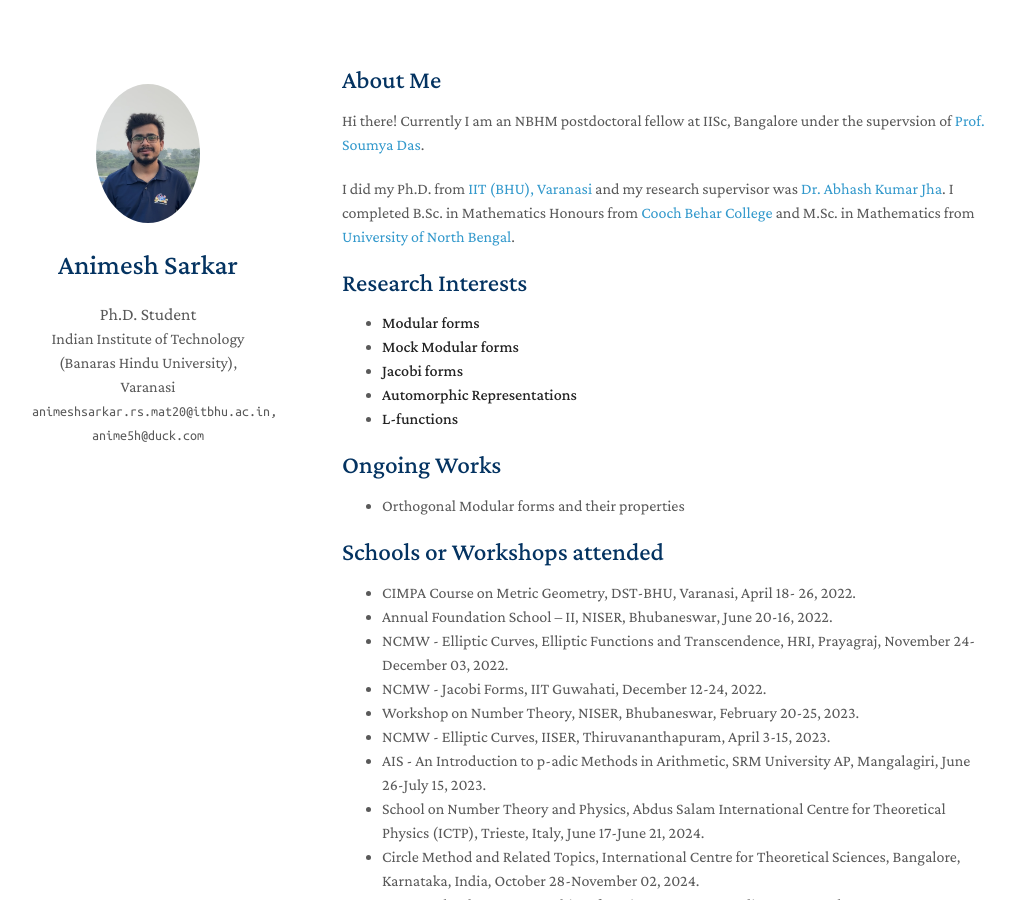
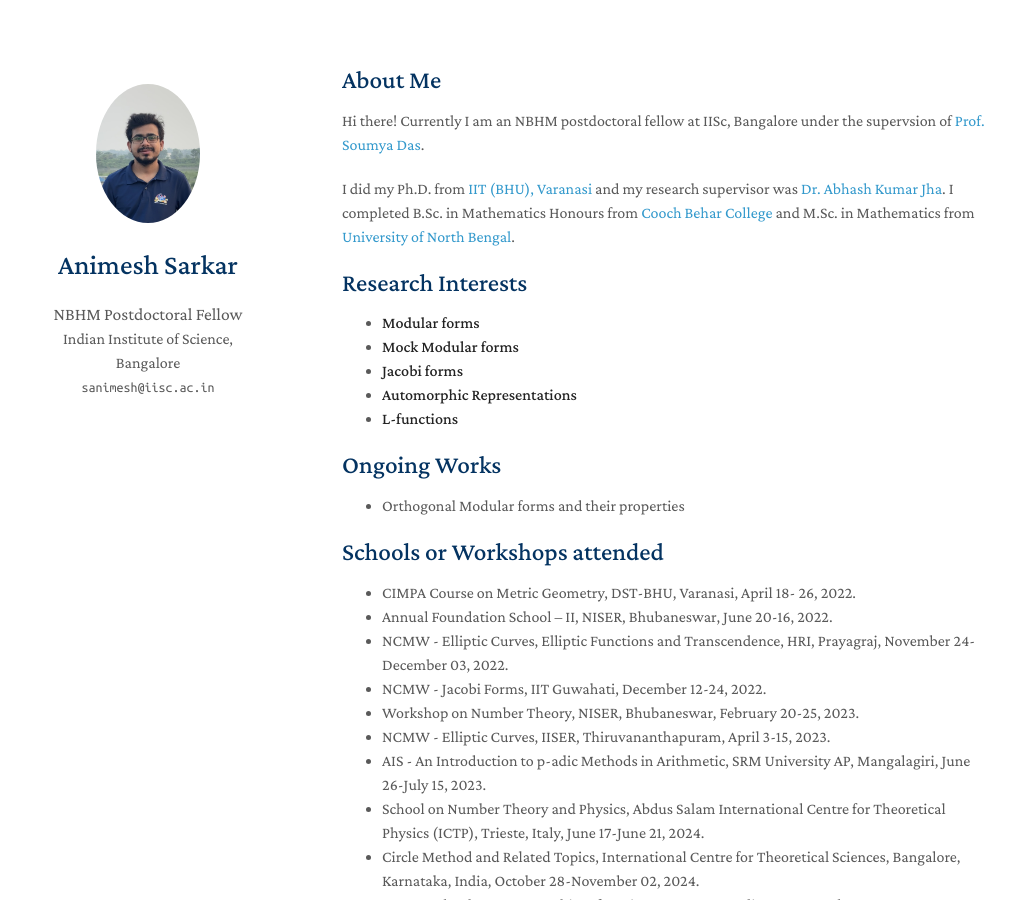
Before and after one commit to 4nimesh/4nimesh.github.io, a Jekyll site: the page built from index.md, in a window 1280 px wide and 900 px high. Shown: the whole window, without its empty margins (128-1142 px from the left). Built offline with Jekyll 4.4.1, drawn with Linux system fonts in a browser that asks for light colours; a style sheet for code colours, icons or effects is not loaded.

Commit message:
updated info

```diff
--- a/_config.yml
+++ b/_config.yml
@@ -1,12 +1,12 @@
 # Basic Information
 title: Animesh Sarkar
-position: Ph.D. Student
-affiliation: Indian Institute of Technology (Banaras Hindu University), Varanasi
-email: animeshsarkar.rs.mat20@itbhu.ac.in, anime5h@duck.com
+position: NBHM Postdoctoral Fellow
+affiliation: Indian Institute of Science, Bangalore
+email: sanimesh@iisc.ac.in
 
 # Search Engine Optimization (SEO)
 # The following information is used to improve the website traffic from search engines, e.g., Google.
-keywords: Animesh Sarkar, math, number theory, iit, bhu
+keywords: Animesh Sarkar, math, number theory, iit, bhu, iisc, Indian Institute of Science
 description: Animesh Sarkar is a scholar of Number Theory in the Dept. of Mathematical Sciences, IIT-BHU, Varanasi, India.
 # canonical: https://minimal-light-theme.yliu.me/
 
```
